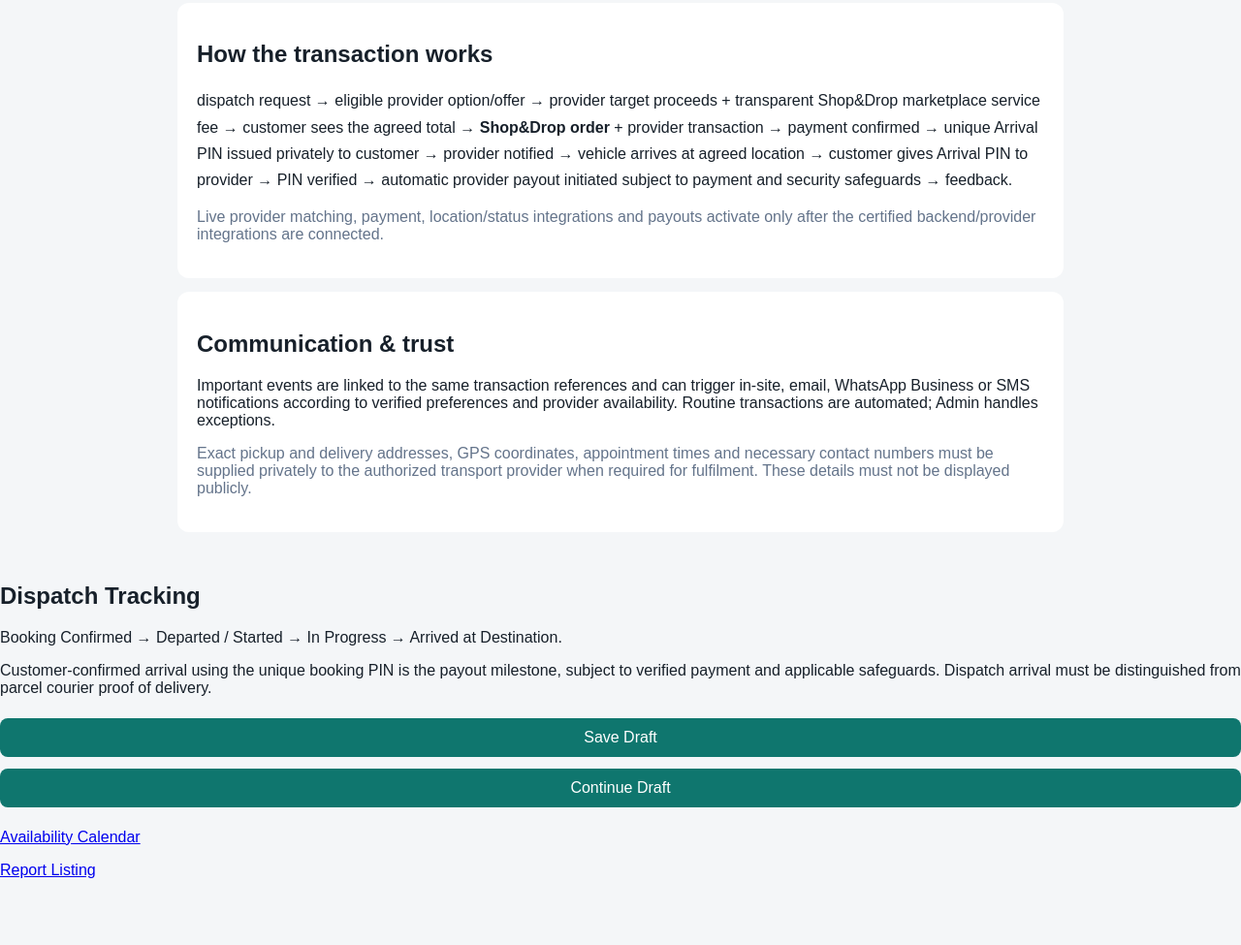
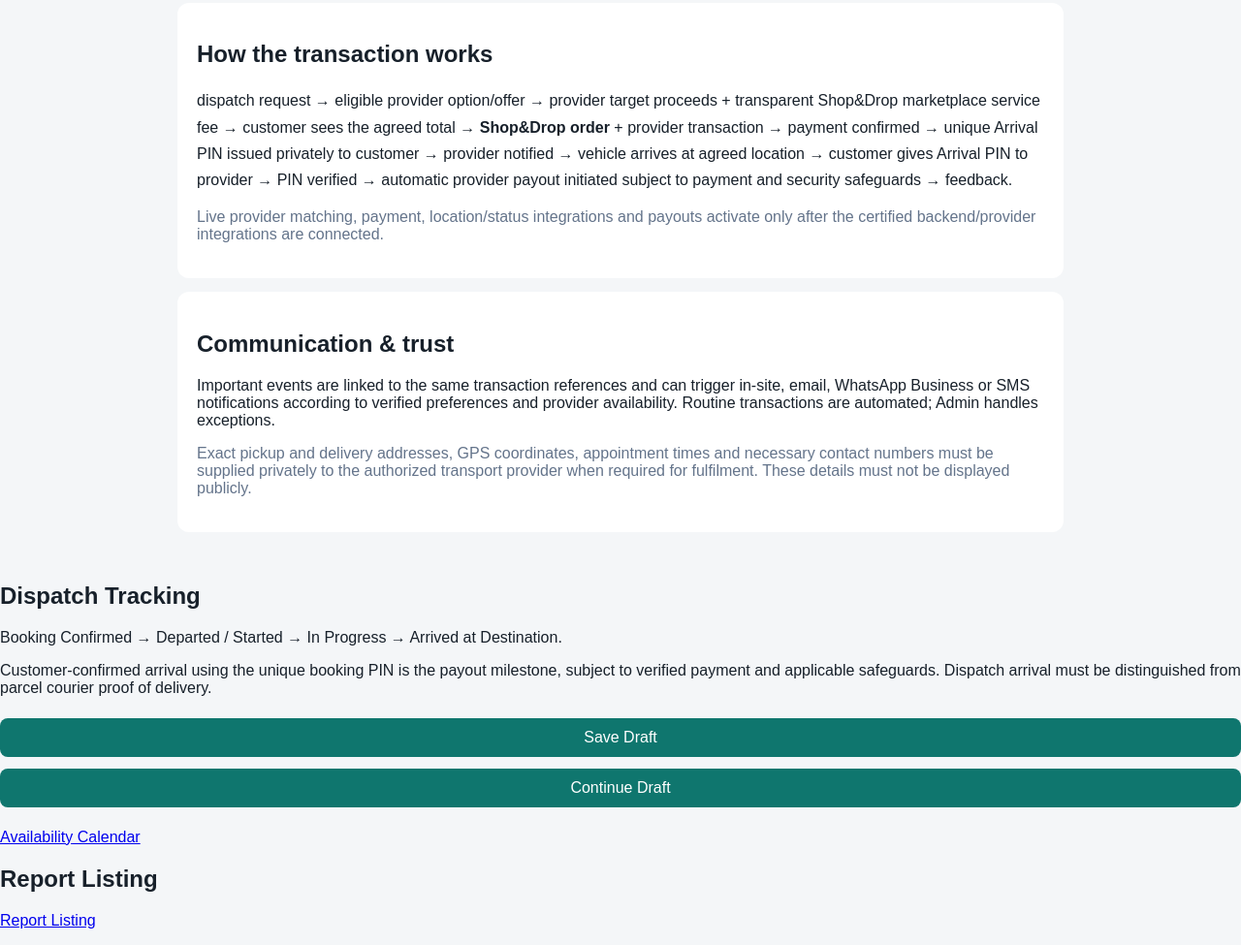
Before and after one commit to kysieiraq2-jpg/Easyshopdrop, a website: page public/dispatching.html in a window 1280 px wide. Shown: the part 1687-2662 px from the top of the page at 97% size. Before the commit the page ends 2610 px from the top, so only its background shows below. Drawn offline with Linux system fonts and the light colour scheme; a script that the page names is missing.

Commit message:
Update dispatching.html

```diff
--- a/public/dispatching.html
+++ b/public/dispatching.html
@@ -189,6 +189,7 @@
 
 <section class="v26ReportListing">
 <!-- V26_LIVE_REPORT_LISTING -->
+<h2>Report Listing</h2>
 <p><a href="report-listing.html">Report Listing</a></p>
 </section>
 
@@ -353,8 +354,6 @@
 <script defer src="./shopdrop-dispatch-required-time.js"></script>
 <script src="./shopdrop-dispatch-offers.js"></script>
 <script defer src="shopdrop-info-language.js"></script>
-</body>
-</html>
 
 <script>
 /*
@@ -425,3 +424,6 @@
   }
 })();
 </script>
+
+</body>
+</html>
```
